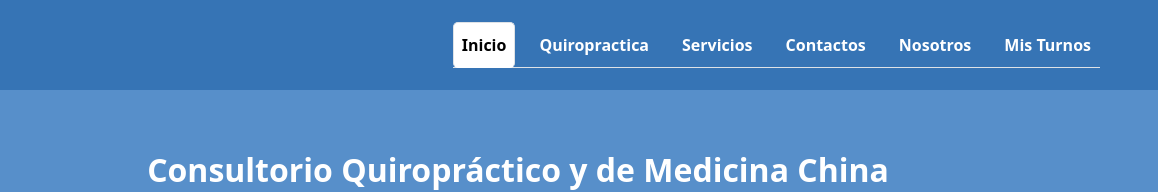
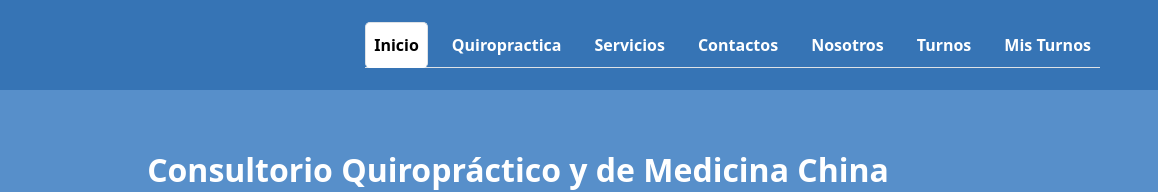
Before and after one commit to Sirmartins09/consultorioquiropractico, a plain HTML site: page index.html in a window 1280 px wide. Shown: the top 192 px of the page, 122-1280 px from the left. Drawn offline with nearby package versions, Linux system fonts and the light colour scheme.

Commit message:
servidor

```diff
--- a/index.html
+++ b/index.html
@@ -59,9 +59,9 @@
             <li class="nav-item">
             <a class="nav-link" href="./pages/nosotros.html">Nosotros</a>
             </li>
-            <!--<li class="nav-item">
+            <li class="nav-item">
             <a class="nav-link" href="./pages/turnos.html">Turnos</a>
-            </li><!-->
+            </li>
              <li class="nav-item">
             <a class="nav-link" href="./pages/misturnos.html">Mis Turnos</a>
             </li>
```
